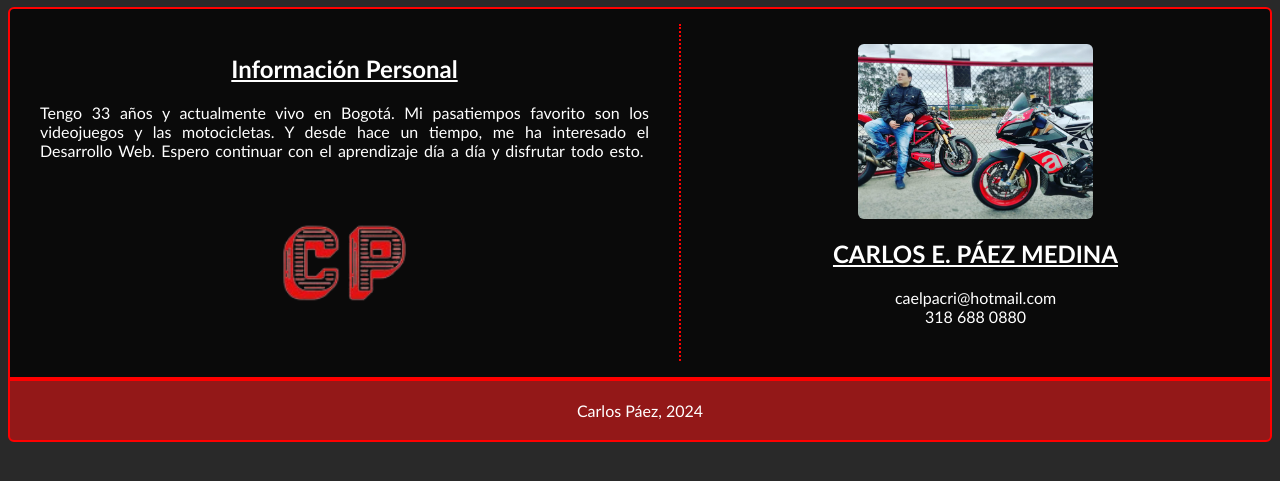
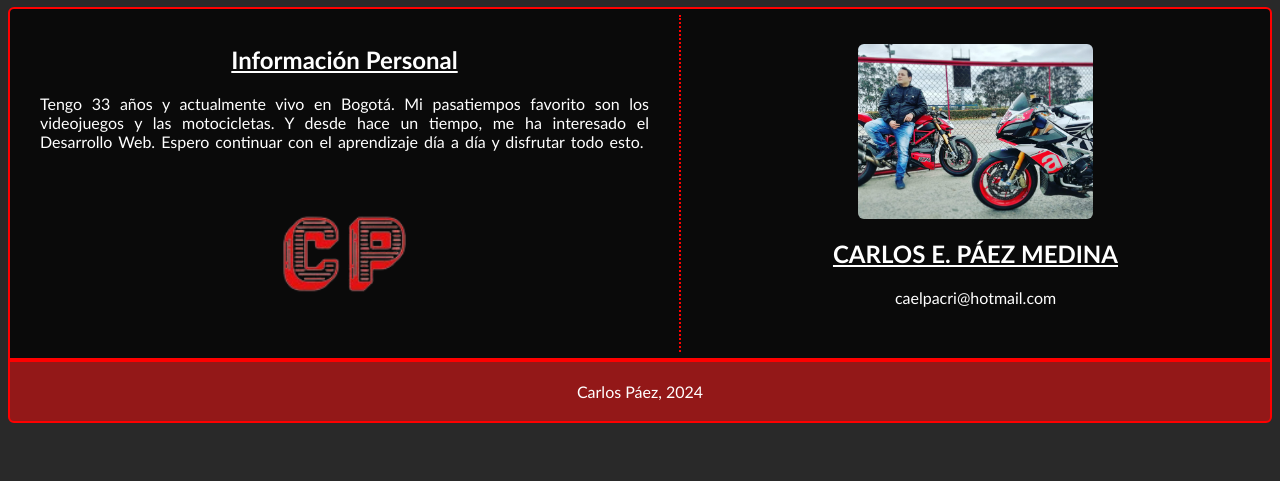
Before and after one commit to Charlespm214/CarlosPaez.github.io, a plain HTML site: page index.html in a window 1280 px wide. Shown: the part 131-612 px from the top of the page. Drawn offline with Linux system fonts and the light colour scheme.

Commit message:
Update index.html
Eliminación # celular

```diff
--- a/index.html
+++ b/index.html
@@ -62,7 +62,6 @@
             </div>
                 <h2 id="h2Section">Carlos E. Páez Medina</h2>
                 <p id="pfoto">caelpacri@hotmail.com <br/>
-                318 688 0880
                 </p>
                 </div>
         </section>
```
